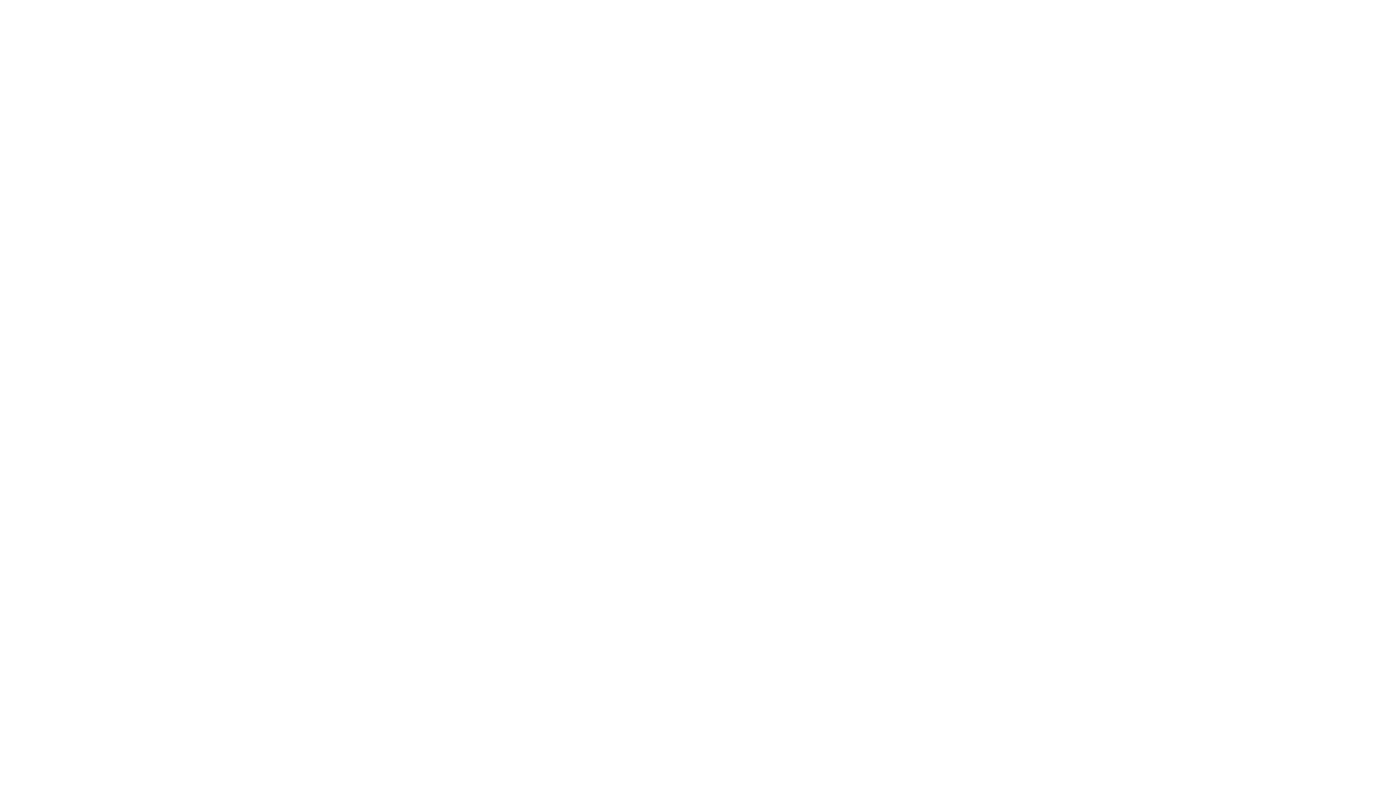
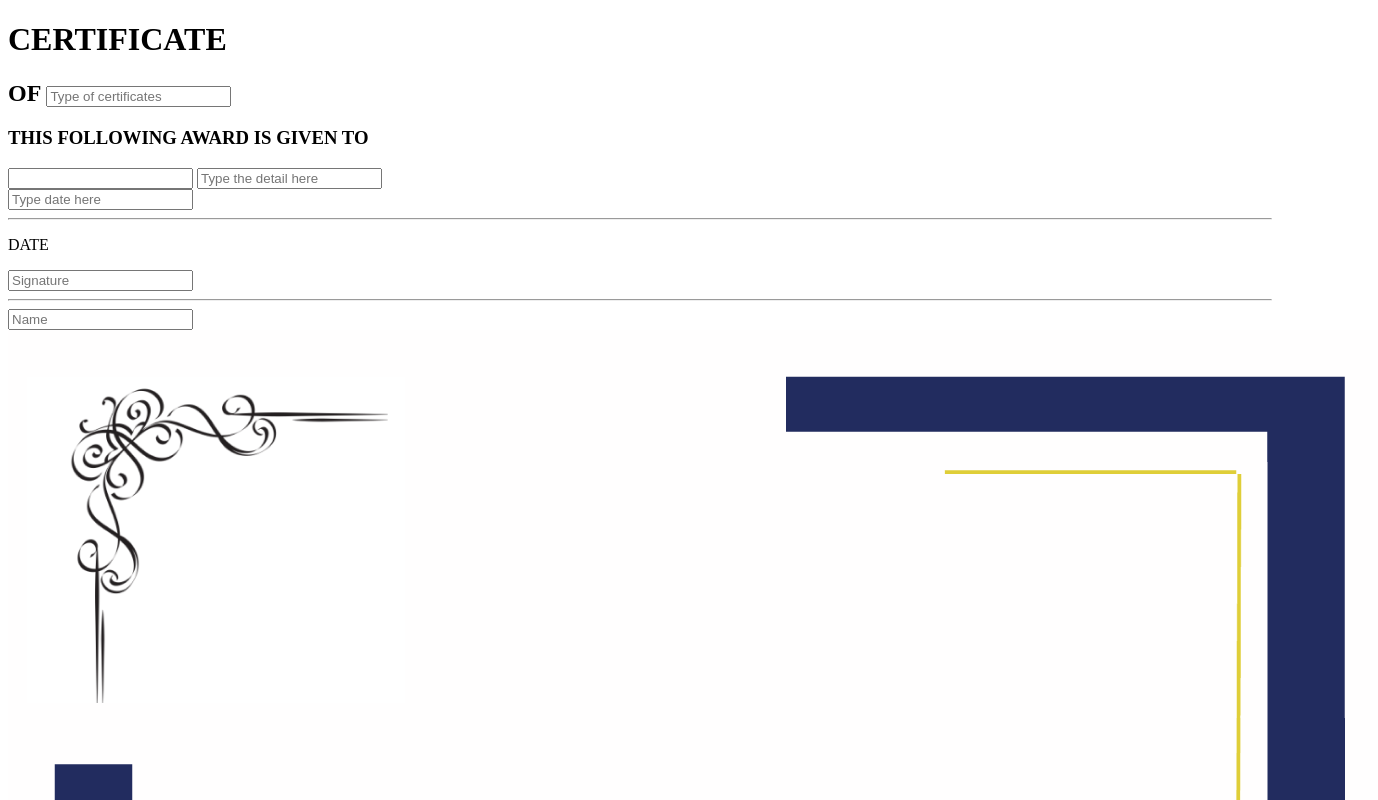
Before and after one commit to HoaiAnT/Certified_memes, a plain HTML site: page index.html in a window 1280 px wide. Shown: the top 800 px of the page, 1378 px wide, since content can reach past the window. Drawn offline with Linux system fonts and the light colour scheme.

Commit message:
not done

```diff
--- a/index.html
+++ b/index.html
@@ -7,6 +7,23 @@
     <link rel="stylesheet" href="style.css">
 </head>
 <body>
-
+    <div class="certificatebl">
+        <h1>CERTIFICATE</h1>
+        <h2> OF <input type="text" id="kind" placeholder="Type of certificates"> </h2>
+        <h3>THIS FOLLOWING AWARD IS GIVEN TO</h3>
+        <input type="text" id="name" class="rename">
+        <input type="text" id="details" placeholder="Type the detail here" class="thedetail">
+        <section>
+            <input type="text" id="date" placeholder="Type date here">
+            <hr>
+            <p>DATE</p>
+        </section>
+        <section>
+            <input type="text" if="signature" placeholder="Signature">
+            <hr>
+            <input type="text" id="certificatename" placeholder="Name">
+        </section>
+        <img src="certificate.png">
+    </div>
 </body>
 </html>
```
